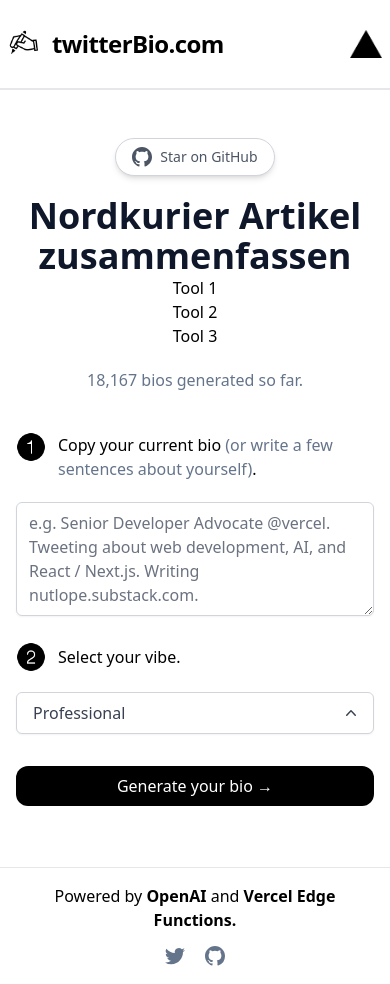
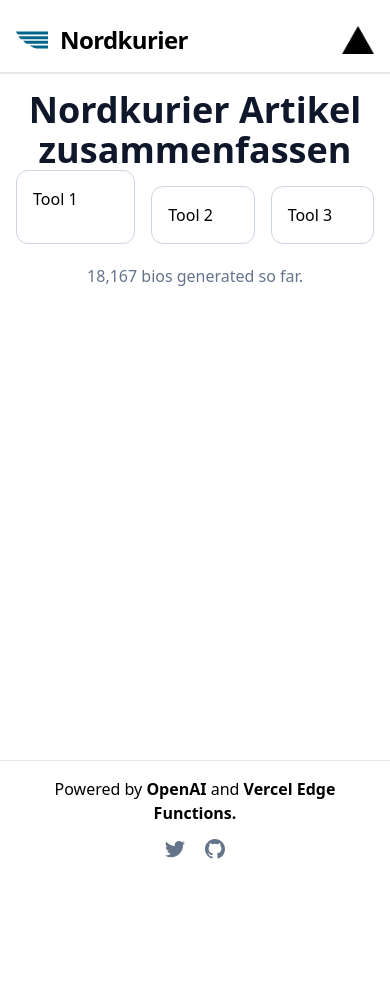
Before and after one commit to MaxBrych/nk-ai-chat, a Next.js app: page / in a window 390 px wide. After the commit the page ends 877 px from the top, so only its background shows below. Built offline with nearby package versions, Linux system fonts and the light colour scheme.

Commit message:
tool prompt

```diff
--- a/components/Header.tsx
+++ b/components/Header.tsx
@@ -3,24 +3,20 @@
 
 export default function Header() {
   return (
-    <header className="flex justify-between items-center w-full mt-5 border-b-2 pb-7 sm:px-4 px-2">
+    <header className="flex items-center justify-between w-full px-4 pb-4 mt-4 border-b-2 sm:px-4">
       <Link href="/" className="flex space-x-3">
         <Image
           alt="header text"
-          src="/writingIcon.png"
-          className="sm:w-12 sm:h-12 w-8 h-8"
+          src="/NK_Logo.svg"
+          className="w-8 h-8 sm:w-12 sm:h-12"
           width={32}
           height={32}
         />
-        <h1 className="sm:text-4xl text-2xl font-bold ml-2 tracking-tight">
-          twitterBio.com
+        <h1 className="ml-2 text-2xl font-bold tracking-tight sm:text-4xl">
+          Nordkurier
         </h1>
       </Link>
-      <a
-        href="https://vercel.com/templates/next.js/twitter-bio"
-        target="_blank"
-        rel="noreferrer"
-      >
+      <a href="https://nordkurier.de" target="_blank" rel="noreferrer">
         <Image
           alt="Vercel Icon"
           src="/vercelLogo.png"
--- a/components/ToolList.tsx
+++ b/components/ToolList.tsx
@@ -7,13 +7,18 @@
 
 const ToolList: React.FC<ToolListProps> = ({ tools }) => (
   <>
-    {tools.map((tool) => (
-      <p key={tool.id}>
-        <Link href="/tools/[slug]" as={`/tools/${tool.slug}`}>
+    <div className="grid w-full grid-cols-3 space-x-4 space-y-4">
+      {tools.map((tool) => (
+        <Link
+          href="/tools/[slug]"
+          as={`/tools/${tool.slug}`}
+          key={tool.id}
+          className="flex items-start justify-start p-4 border cursor-pointer flex-vertical border-slate-300 hover:bg-slate-50 rounded-xl"
+        >
           {tool.name}
         </Link>
-      </p>
-    ))}
+      ))}
+    </div>
   </>
 );
 
--- a/components/Tools.ts
+++ b/components/Tools.ts
@@ -3,6 +3,7 @@
   id: number;
   description: string;
   slug: string;
+  toolPrompt: string;
 }
 
 export const tools: ToolProps[] = [
@@ -11,17 +12,20 @@
     id: 1,
     description: "Tool 1 description",
     slug: "tool-1",
+    toolPrompt: "Antworte auf die Frage folgende Frage mit 'Ich bin Mike':",
   },
   {
     name: "Tool 2",
     id: 2,
     description: "Tool 2 description",
     slug: "tool-2",
+    toolPrompt: "Antworte auf die Frage folgende Frage mit 'Ich bin Fred':",
   },
   {
     name: "Tool 3",
     id: 3,
     description: "Tool 3 description",
     slug: "tool-3",
+    toolPrompt: "Antworte auf die Frage folgende Frage mit 'Ich bin Strauch':",
   },
 ];
--- a/pages/index.tsx
+++ b/pages/index.tsx
@@ -64,121 +64,19 @@
   };
 
   return (
-    <div className="flex flex-col items-center justify-center max-w-5xl min-h-screen py-2 mx-auto">
+    <div className="flex flex-col items-center justify-center min-h-screen py-2 mx-auto">
       <Head>
         <title>Twitter Generator</title>
         <link rel="icon" href="/favicon.ico" />
       </Head>
 
       <Header />
-      <main className="flex flex-col items-center justify-center flex-1 w-full px-4 mt-12 text-center sm:mt-20">
-        <a
-          className="flex items-center justify-center px-4 py-2 mb-5 space-x-2 text-sm text-gray-600 transition-colors bg-white border border-gray-300 rounded-full shadow-md max-w-fit hover:bg-gray-100"
-          href="https://github.com/Nutlope/twitterbio"
-          target="_blank"
-          rel="noopener noreferrer"
-        >
-          <Github />
-          <p>Star on GitHub</p>
-        </a>
+      <main className="flex flex-col items-center justify-start flex-1 w-full max-w-5xl px-4 mt-4 text-center sm:mt-20">
         <h1 className="max-w-2xl text-4xl font-bold sm:text-6xl text-slate-900">
           Nordkurier Artikel zusammenfassen
         </h1>
         <ToolList tools={tools} />
         <p className="mt-5 text-slate-500">18,167 bios generated so far.</p>
-        <div className="w-full max-w-xl">
-          <div className="flex items-center mt-10 space-x-3">
-            <Image
-              src="/1-black.png"
-              width={30}
-              height={30}
-              alt="1 icon"
-              className="mb-5 sm:mb-0"
-            />
-            <p className="font-medium text-left">
-              Copy your current bio{" "}
-              <span className="text-slate-500">
-                (or write a few sentences about yourself)
-              </span>
-              .
-            </p>
-          </div>
-          <textarea
-            value={bio}
-            onChange={(e) => setBio(e.target.value)}
-            rows={4}
-            className="w-full my-5 border-gray-300 rounded-md shadow-sm focus:border-black focus:ring-black"
-            placeholder={
-              "e.g. Senior Developer Advocate @vercel. Tweeting about web development, AI, and React / Next.js. Writing nutlope.substack.com."
-            }
-          />
-          <div className="flex items-center mb-5 space-x-3">
-            <Image src="/2-black.png" width={30} height={30} alt="1 icon" />
-            <p className="font-medium text-left">Select your vibe.</p>
-          </div>
-          <div className="block">
-            <DropDown vibe={vibe} setVibe={(newVibe) => setVibe(newVibe)} />
-          </div>
-
-          {!loading && (
-            <button
-              className="w-full px-4 py-2 mt-8 font-medium text-white bg-black rounded-xl sm:mt-10 hover:bg-black/80"
-              onClick={(e) => generateBio(e)}
-            >
-              Generate your bio &rarr;
-            </button>
-          )}
-          {loading && (
-            <button
-              className="w-full px-4 py-2 mt-8 font-medium text-white bg-black rounded-xl sm:mt-10 hover:bg-black/80"
-              disabled
-            >
-              <LoadingDots color="white" style="large" />
-            </button>
-          )}
-        </div>
-        <Toaster
-          position="top-center"
-          reverseOrder={false}
-          toastOptions={{ duration: 2000 }}
-        />
-        <hr className="h-px bg-gray-700 border-1 dark:bg-gray-700" />
-        <ResizablePanel>
-          <AnimatePresence mode="wait">
-            <motion.div className="my-10 space-y-10">
-              {generatedBios && (
-                <>
-                  <div>
-                    <h2 className="mx-auto text-3xl font-bold sm:text-4xl text-slate-900">
-                      Your generated bios
-                    </h2>
-                  </div>
-                  <div className="flex flex-col items-center justify-center max-w-xl mx-auto space-y-8">
-                    {generatedBios
-                      .substring(generatedBios.indexOf("1") + 3)
-                      .split("2.")
-                      .map((generatedBio) => {
-                        return (
-                          <div
-                            className="p-4 transition bg-white border shadow-md rounded-xl hover:bg-gray-100 cursor-copy"
-                            onClick={() => {
-                              navigator.clipboard.writeText(generatedBio);
-                              toast("Bio copied to clipboard", {
-                                icon: "✂️",
-                              });
-                            }}
-                            key={generatedBio}
-                          >
-                            <p>{generatedBio}</p>
-                          </div>
-                        );
-                      })}
-                  </div>
-                </>
-              )}
-            </motion.div>
-          </AnimatePresence>
-        </ResizablePanel>
       </main>
       <Footer />
     </div>
--- a/pages/tools/[slug].tsx
+++ b/pages/tools/[slug].tsx
@@ -3,18 +3,15 @@
 import React from "react";
 
 import { AnimatePresence, motion } from "framer-motion";
-import type { NextPage } from "next";
 import Head from "next/head";
 import Image from "next/image";
 import { useState } from "react";
 import { Toaster, toast } from "react-hot-toast";
 import DropDown, { VibeType } from "../../components/DropDown";
 import Footer from "../../components/Footer";
-import Github from "../../components/GitHub";
 import Header from "../../components/Header";
 import LoadingDots from "../../components/LoadingDots";
 import ResizablePanel from "../../components/ResizablePanel";
-import ToolList from "../../components/ToolList";
 
 interface ToolPageProps {
   tool: ToolProps;
@@ -28,7 +25,9 @@
 
   console.log("Streamed response: ", generatedBios);
 
-  const prompt = `Antworte auf die Frage folgende Frage mit "Ich bin Bob": ${bio}$`;
+  const toolPrompt = tool.toolPrompt;
+
+  const prompt = `${toolPrompt}$ ${bio}$`;
 
   const generateBio = async (e: any) => {
     e.preventDefault();
```
Also changed, not shown: public/NK_Logo.svg (added).
